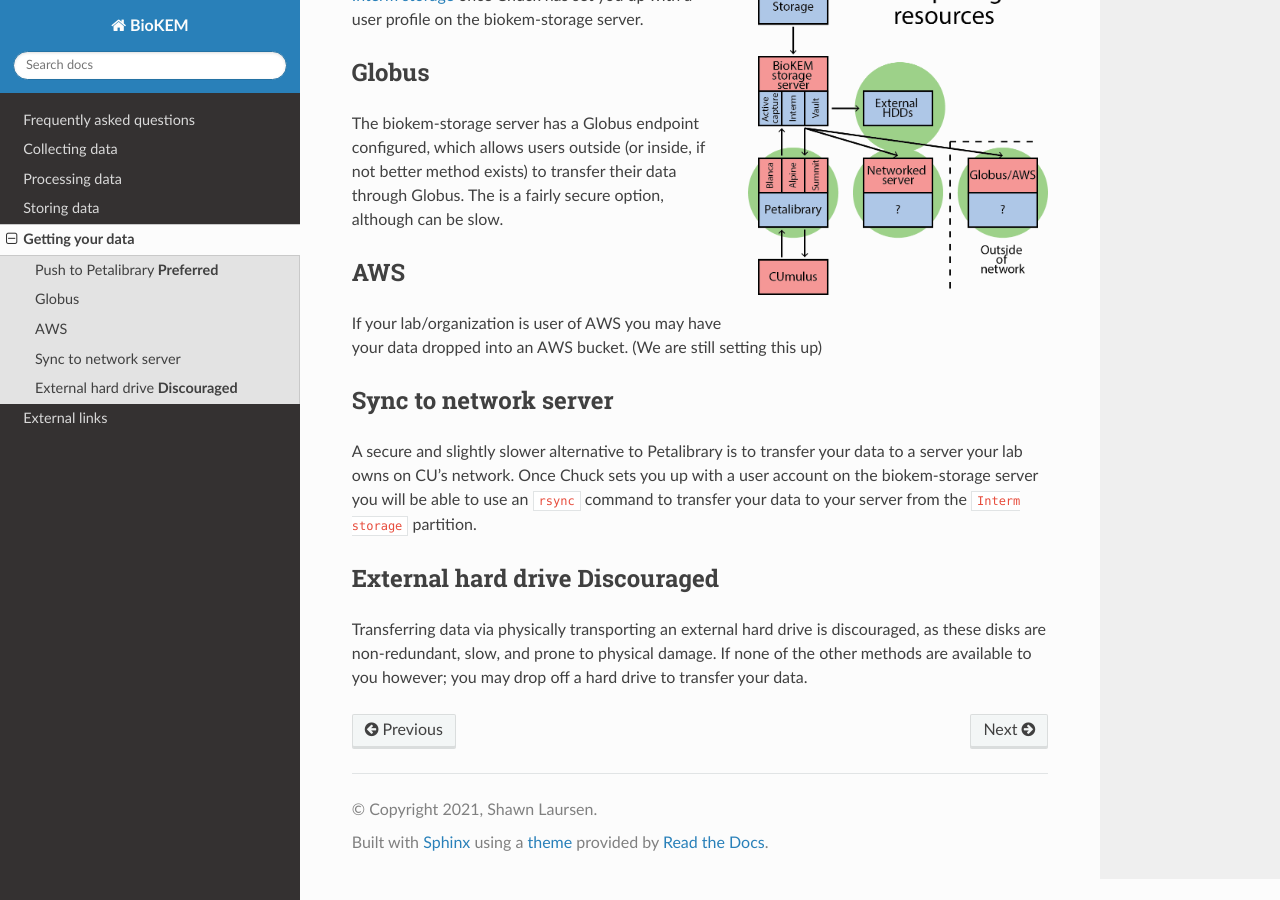
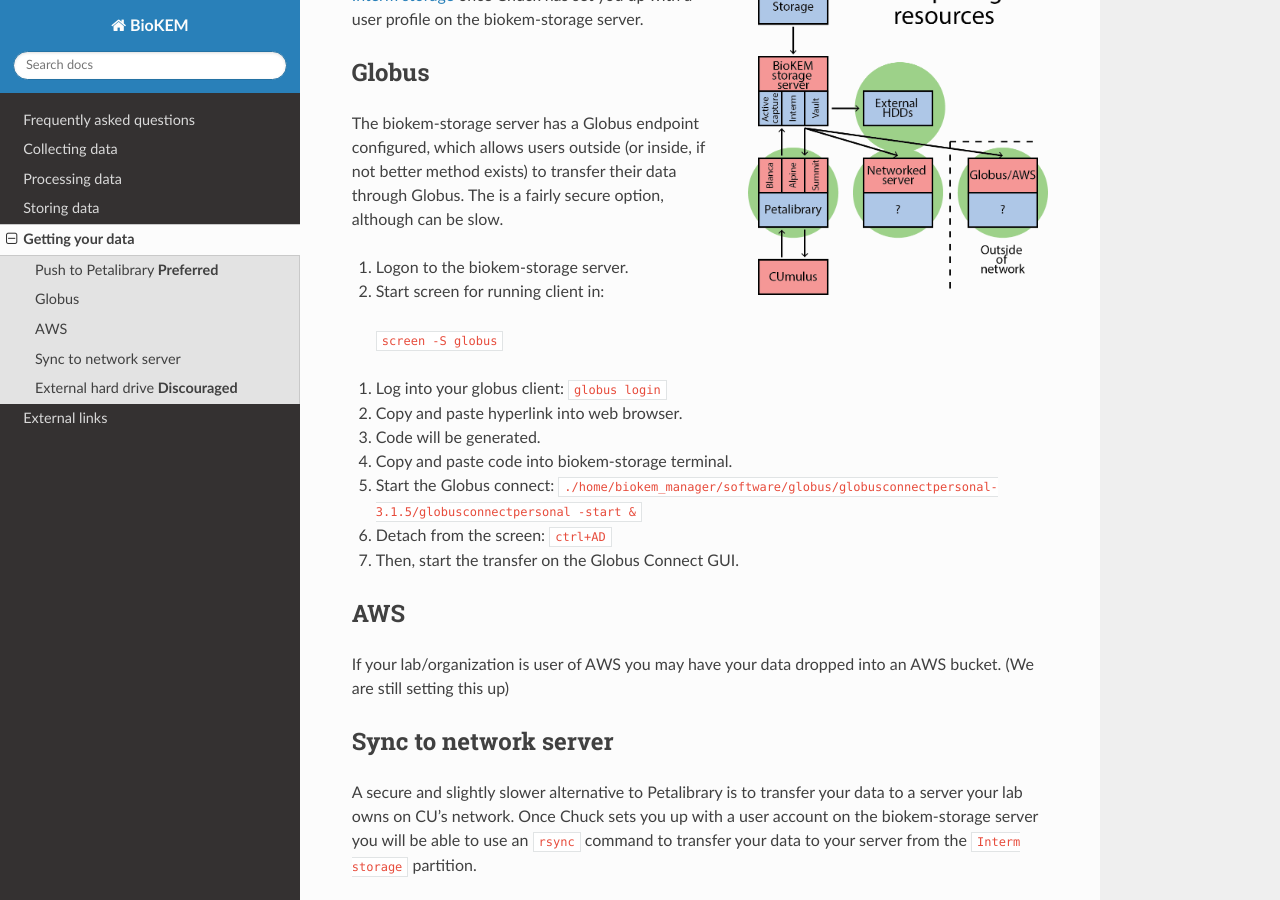
Before and after one commit to CU-BioKEM/user-guide, a Sphinx documentation site: the page built from docs/source/getting.rst, in a window 1280 px wide and 900 px high, scrolled down 376 px. Built offline with Sphinx 7.4.7 and the Read the Docs theme 2.0.0, drawn with Linux system fonts in a browser that asks for light colours.

Commit message:
added globus instructions

```diff
--- a/docs/source/getting.rst
+++ b/docs/source/getting.rst
@@ -20,6 +20,20 @@ The biokem-storage server has a Globus endpoint configured, which allows users
 outside (or inside, if not better method exists) to transfer their data through
 Globus. The is a fairly secure option, although can be slow.
 
+#. Logon to the biokem-storage server.
+#. Start screen for running client in:
+  ``screen -S globus``
+#. Log into your globus client:
+   ``globus login``
+#. Copy and paste hyperlink into web browser.
+#. Code will be generated.
+#. Copy and paste code into biokem-storage terminal.
+#. Start the Globus connect:
+   ``./home/biokem_manager/software/globus/globusconnectpersonal-3.1.5/globusconnectpersonal -start &``
+#. Detach from the screen:
+   ``ctrl+AD``
+#. Then, start the transfer on the Globus Connect GUI.
+
 AWS
 ---
 If your lab/organization is user of AWS you may have your data dropped into an
```
